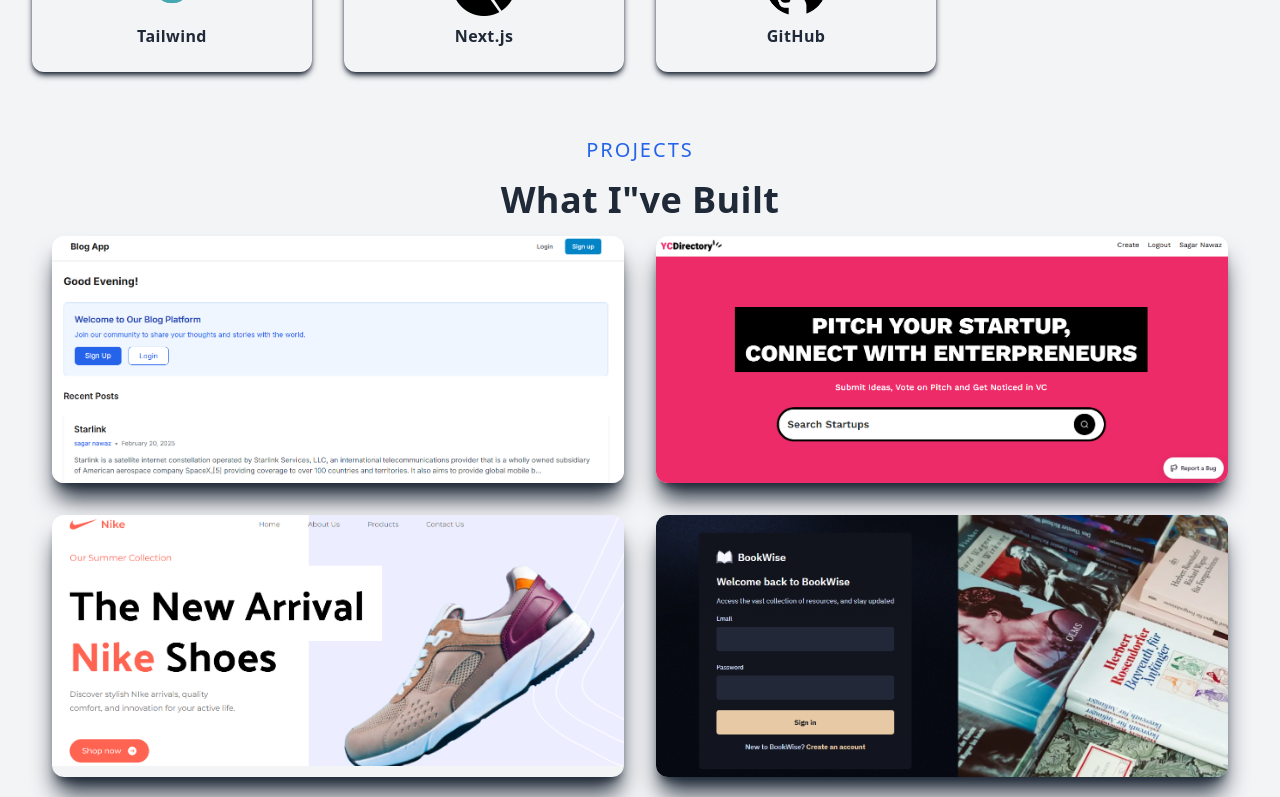
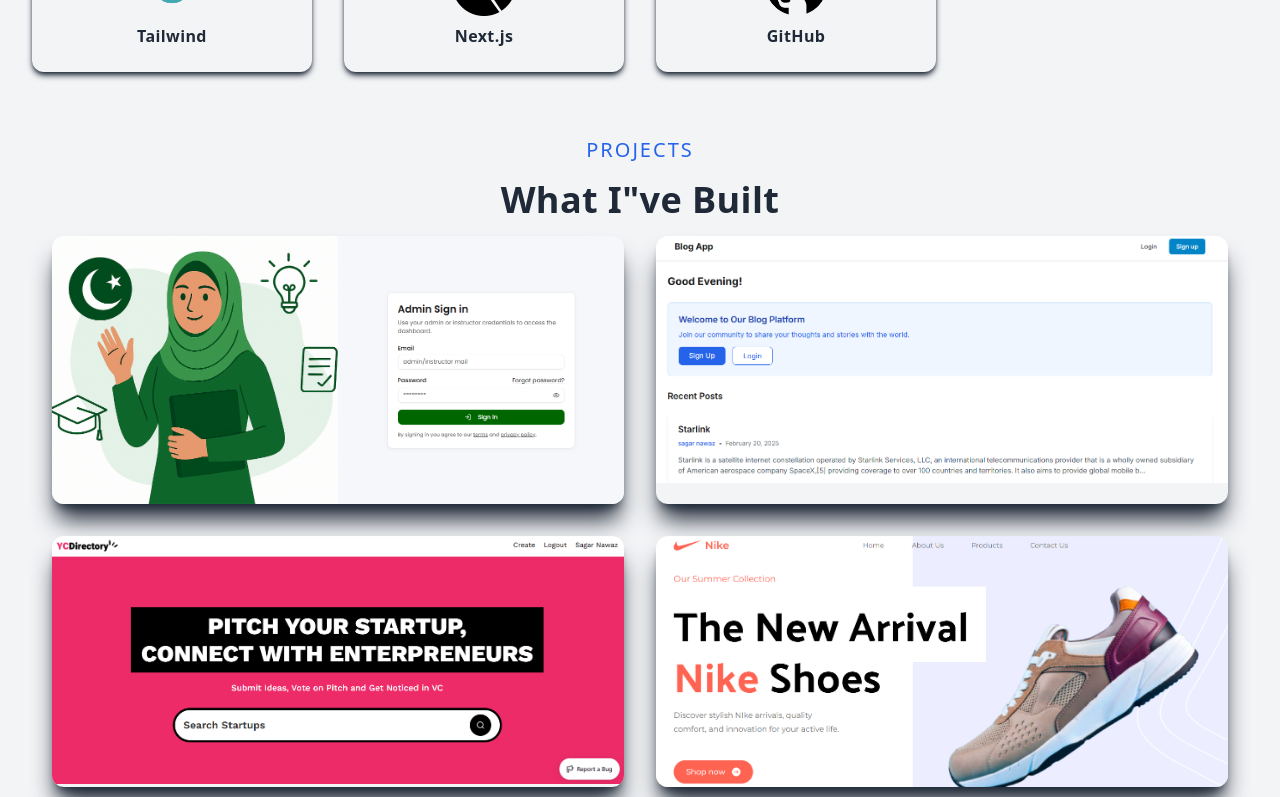
Before and after one commit to sagarnawaz/next-portfolio, a Next.js app: page / in a window 1280 px wide. Shown: the part 1762-2559 px from the top of the page. Built offline with nearby package versions, Linux system fonts and the light colour scheme.

Commit message:
updated project lms

```diff
--- a/components/Projects.jsx
+++ b/components/Projects.jsx
@@ -5,6 +5,7 @@
 import ProjectItem from './ProjectItem';
 import nikeImg from '../public/projects/nike.png';
 import library from '../public/projects/library.png';
+import lms from '../public/projects/lms.png';
 
 const Projects = () => {
   return (
@@ -13,6 +14,11 @@
         <p className='text-lg sm:text-xl tracking-widest uppercase text-blue-600 dark:text-blue-400 text-center'>Projects</p>
         <h2 className='py-4 text-2xl sm:text-3xl lg:text-4xl text-gray-800 dark:text-gray-200 text-center'>What I"ve Built</h2>
         <div className='grid sm:grid-cols-2 gap-6 sm:gap-8'>
+          <ProjectItem
+            title='LMS Admin'
+            backgroundImg={lms}
+            projectUrl='https://lms-admin-bay.vercel.app/'
+          />
           <ProjectItem
             title='Personal Blogging'
             backgroundImg={bloggingApp}
```
Also changed, not shown: public/projects/lms.png (added).
